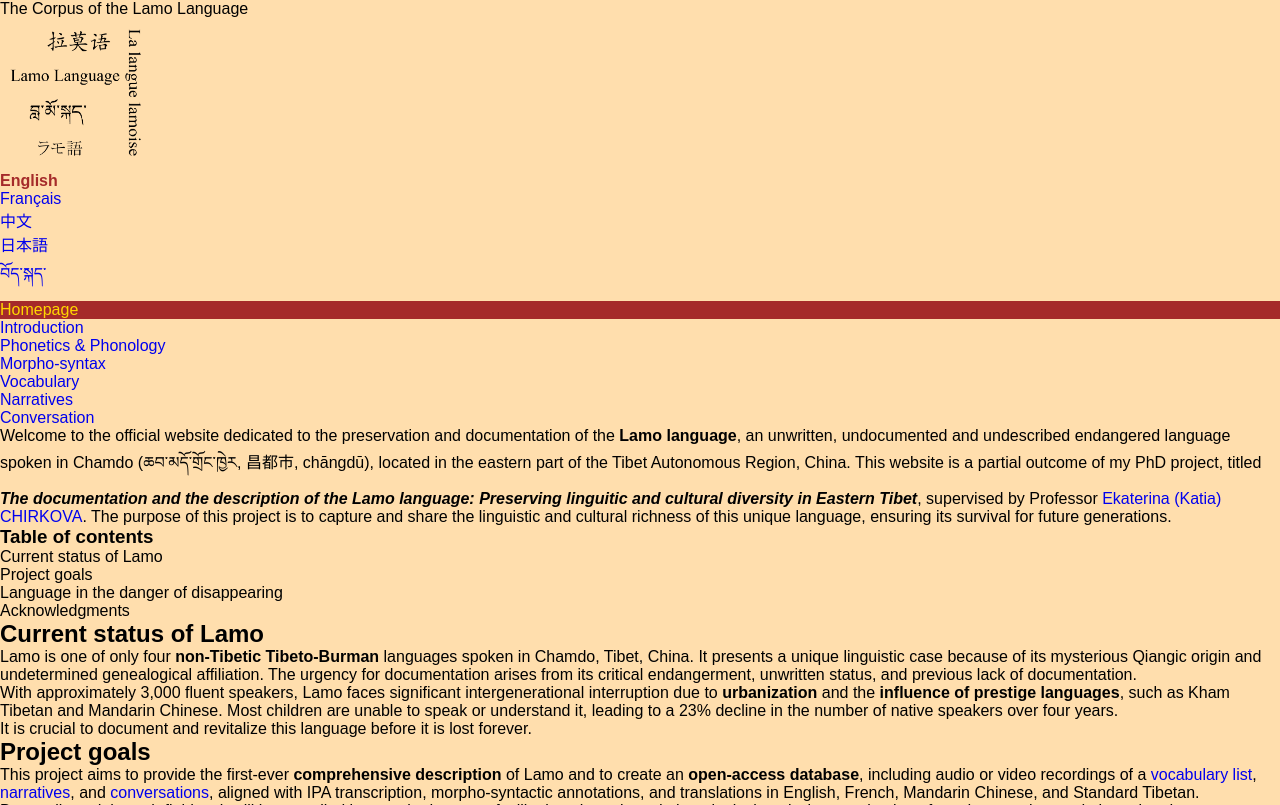
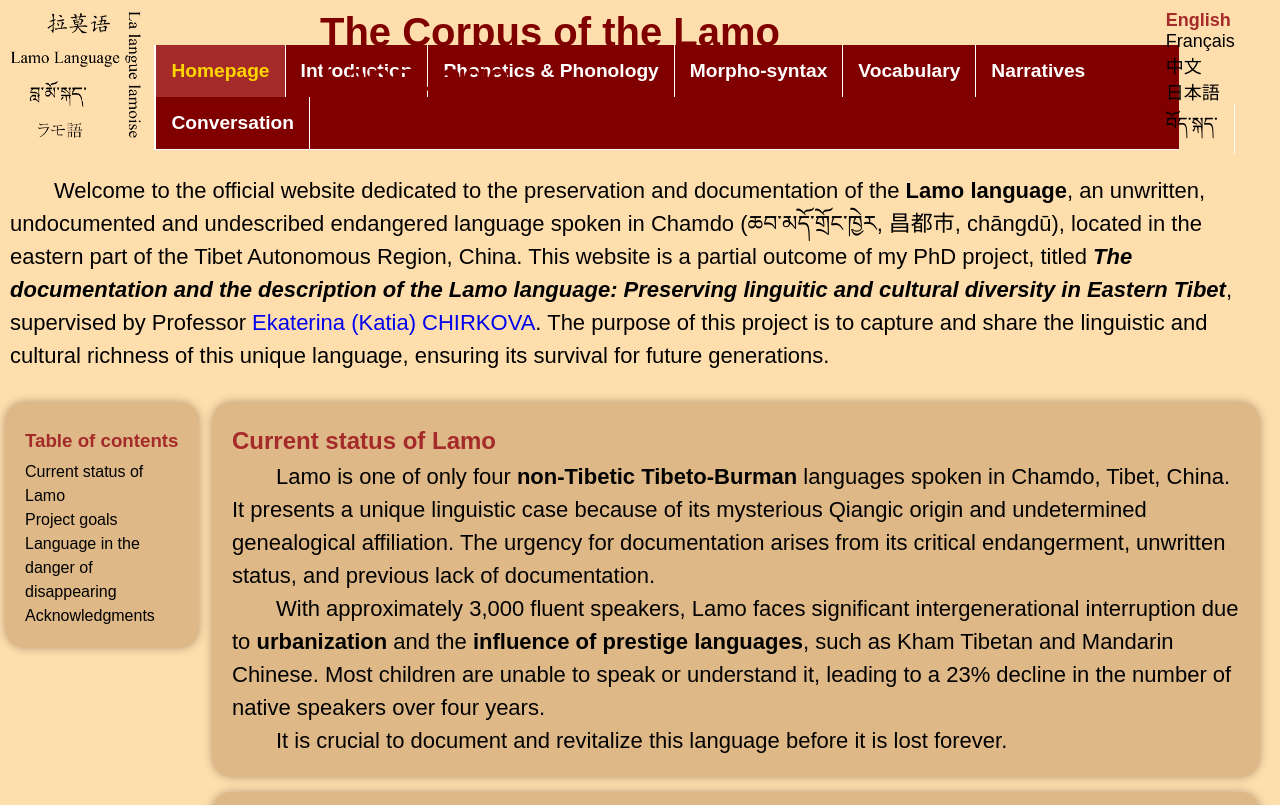
Before and after one commit to oleo7823/lamo, a plain HTML site: page index.html in a window 1280 px wide. Shown: the top 805 px of the page. Drawn offline with Linux system fonts and the light colour scheme.

Commit message:
modify the style of index file

```diff
--- a/index.html
+++ b/index.html
@@ -5,9 +5,9 @@
     <meta charset="UTF-8">
     <meta name="viewport" content="width=device-width, initial-scale=1.0">
     <title>The Corpus of the Language of Lamo</title>
-    <link rel="icon" href="./image/favicon-16x16.png"/>
-    <link rel="stylesheet" href="./00 nav_style.css"/>
-    <link rel="stylesheet" href="./00 artical_style.css"/>
+    <link rel="icon" href="./style/image/favicon-16x16.png"/>
+    <link rel="stylesheet" href="./style/00 nav_style.css"/>
+    <link rel="stylesheet" href="./style/00 artical_style.css"/>
     <style type="text/css">
         * {
             margin: 0;
@@ -83,7 +83,7 @@
                 <p><a href=""></a>Acknowledgments</p>
             </ul>
         </section>
-        <script src="./00 outline_sticky.js"></script>
+        <script src="./style/00 outline_sticky.js"></script>
 
         <section class="content">
             <h2>Current status of Lamo</h2>
```
